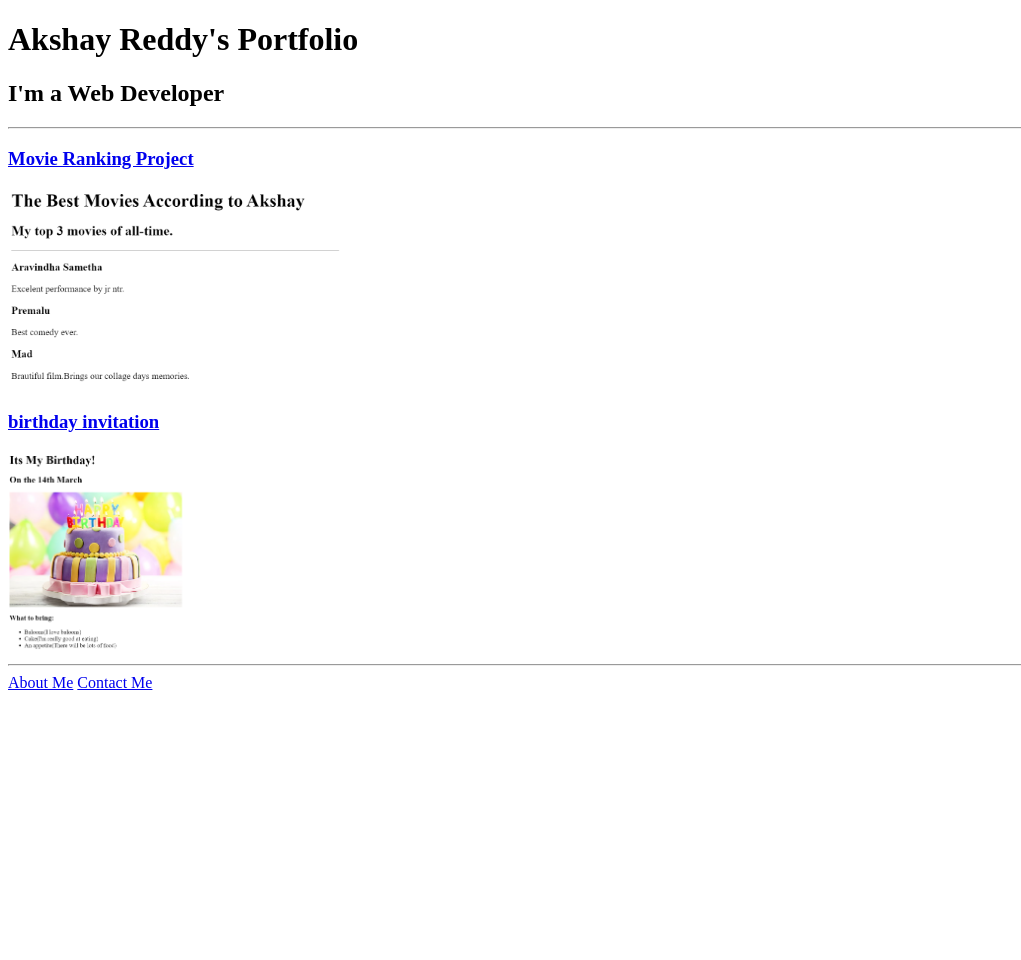
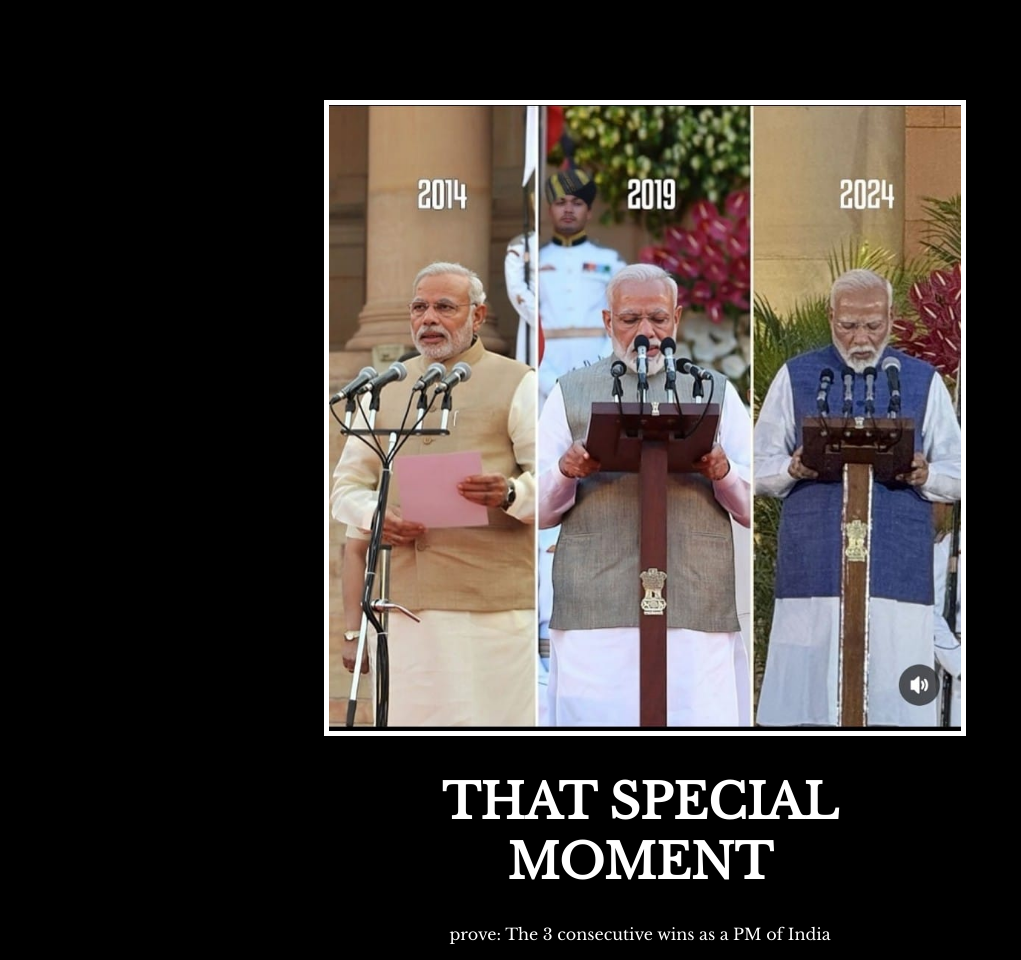
Before and after one commit to aakkamgari/html-portfolio, a plain HTML site: page index.html in a window 1280 px wide. Shown: the whole page, without its empty margins (0-1021 px from the left). Before the commit the page ends 800 px from the top, so only its background shows below. Drawn offline with nearby package versions, Linux system fonts and the light colour scheme.

Commit message:
Add files via upload

```diff
--- a/index.html
+++ b/index.html
@@ -1,20 +1,22 @@
-
 <!DOCTYPE html>
 <html lang="en">
+
 <head>
-    <meta charset="UTF-8">
-    <title>Akshay Reddy's Portfolio</title>
+  <meta charset="UTF-8">
+  <title>Motivation Meme</title>
+  <link rel="stylesheet" href="./solution.css" />
+  <link rel="preconnect" href="https://fonts.googleapis.com">
+  <link rel="preconnect" href="https://fonts.gstatic.com" crossorigin>
+  <link href="https://fonts.googleapis.com/css2?family=Libre+Baskerville&display=swap" rel="stylesheet">
 </head>
+
 <body>
- <h1>Akshay Reddy's Portfolio</h1>
- <h2>I'm a Web Developer</h2>
- <hr />
-<h3><a href="./public/movie-ranking.html">Movie Ranking Project </a></h3>
- <img src="./assets/images/Movie-ranking.png" height="200" alt="Ranking the movies" />
- <h3><a href="./public/birthday-invite.html"> birthday invitation</a></h3>
- <img src="assets/images/Akshay birthday.png" height="200" alt="Birthday invitation" />
-<hr />
-<a href="public/about.html">About Me</a>
-<a href="./public/contact.html">Contact Me</a>
+
+  <div class="poster">
+    <img class="motivation-img" src="./solution/WhatsApp Image 2024-06-13 at 5.24.15 PM.jpeg" src="oath taking" />
+    <h1>That Special Moment</h1>
+    <p>prove: The 3 consecutive wins as a PM of India</p>
+  </div>
 </body>
+
 </html>
--- /dev/null
+++ b/solution.css
@@ -0,0 +1,12 @@
+body{background-color: black;}
+h1{text-transform: uppercase;
+  font-size:3rem;
+}
+.poster{margin-top: 100px;
+margin-left: 25%;
+width: 50%;
+color:white;
+font-family: "Libre baskerville",serif;
+text-align: center;}
+.motivation-img{border: 5px solid white;
+width: 100%;}
--- /dev/null
+++ b/solution/style.css
@@ -0,0 +1,21 @@
+body {
+    background-color: black;
+  }
+  h1 {
+    text-transform: uppercase;
+    font-size: 3rem;
+  }
+
+  .poster {
+    width: 50%;
+    margin-left: 25%;
+    margin-top: 100px;
+    color: white;
+    font-family: "Libre Baskerville", serif;
+    text-align: center;
+  }
+
+  .motivation-img {
+    border: 5px solid white;
+    width: 100%;
+  }
```
Also changed, not shown: solution/solution.html (added, +22 -0 lines), assets/images/daenerys.jpeg (added), solution/WhatsApp Image 2024-06-13 at 5.24.15 PM.jpeg (added), solution/assets/images/daenerys.jpeg (added), 1 other file.
